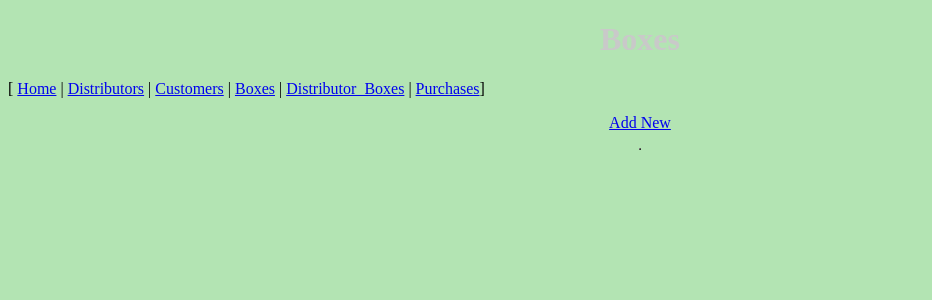
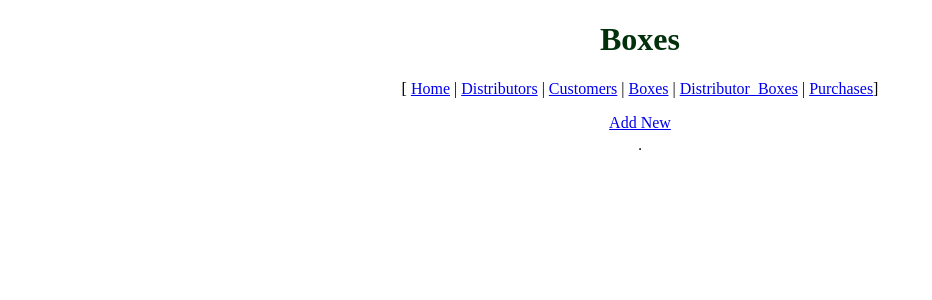
Before and after one commit to OSURandle/CS340_Group_42_Project, a Flask app: page /Boxes in a window 1280 px wide. Shown: the top 300 px of the page, without its empty margins (0-932 px from the left). Run offline with Flask 2, Linux system fonts and the light colour scheme; data that the repository does not hold is empty; some libraries are stand-ins or nearby versions.

Commit message:
Final version of cs 340 app

```diff
--- a/Webpage/app.py
+++ b/Webpage/app.py
@@ -1,4 +1,6 @@
-# This file is adapted from the people example code
+# -gkochera(March 2020) flask-starter-app(Version 1.0) [Github Repo Source Code] https://github.com/osu-cs340-ecampus/flask-  starter-app.git
+# - citation scope: bsg_people_app module
+#  - Originality: Based on the CS 340 bsg_people_app starter code with exception of contents of the bsg_people_app
 from flask import Flask, render_template, json, redirect
 from flask_mysqldb import MySQL
 from flask import request
--- a/Webpage/static/css/style.css
+++ b/Webpage/static/css/style.css
@@ -1,25 +1,36 @@
+<!-- w3schools(March 2020) CSS Tutorial(Version N/A) [Tutorial Source Code] https://www.w3schools.com/css/
+- citation scope: tutorials for background image, table structures, and text alignment
+- Originality: Adapted from CSS Tutorials by w3schools with exception of original variable contents -->
 body{
-    background-color: rgb(179, 228, 179);
-
-}
+    background-color: white;
+    }
 h1{
-    color: rgb(201, 201, 201);
+    color: rgb(1, 48, 10);
     text-align: center;
 }
 table{
     text-align: center;
 }
+
 nav{
     text-align: center;
+    font-size: medium;
+}
 
-}
-a{
-    text-align: center;
-}
 p{
     text-align: center;
 }
+
+.centertable{
+    margin-right: auto;
+    margin-left: auto;
+}
 .center {
+    display: block;
     margin-left: auto;
     margin-right: auto;
-}
+    margin-top: 8%;
+    margin-bottom: auto;
+    width: 50%;
+    height: 50%;
+  }
--- a/Webpage/templates/Boxes.j2
+++ b/Webpage/templates/Boxes.j2
@@ -1,4 +1,6 @@
-<!-- This file is adapted from the people example code-->
+<!-- # -gkochera(March 2020) flask-starter-app(Version 1.0) [Github Repo Source Code] https://github.com/osu-cs340-ecampus/flask-  starter-app.git
+# - citation scope: bsg_people_app module
+#  - Originality: Based on the CS 340 bsg_people_app starter code with exception of contents of the bsg_people_app-->
 <!DOCTYPE html>
 <html lang="en">
 <head>
@@ -49,10 +51,10 @@
 <body onload="browseBoxes()">
     <h1>Boxes</h1>
 
-    [ <a href="Index">Home</a> | <a href="Distributors">Distributors</a> | <a href="Customers">Customers</a> | <a href="Boxes">Boxes</a> | <a href="Distributor_Boxes">Distributor_Boxes</a> | <a href = "Purchases">Purchases</a>]
+    <nav>[ <a href="Index">Home</a> | <a href="Distributors">Distributors</a> | <a href="Customers">Customers</a> | <a href="Boxes">Boxes</a> | <a href="Distributor_Boxes">Distributor_Boxes</a> | <a href = "Purchases">Purchases</a>]</nav>
     <div id="browse">
 	    <p><a href="#" onClick="newBox()">Add New</a> </p>
-	    <table border="1" cellpadding="5" class="center">
+	    <table border="1" cellpadding="5" class="centertable">
             <!-- Access data tuple passed from app.py -->
             {% if data %}
 			    <thead>
--- a/Webpage/templates/edit_Customers.j2
+++ b/Webpage/templates/edit_Customers.j2
@@ -1,4 +1,6 @@
-<!-- This file is adapted from the people example code-->
+<!-- # -gkochera(March 2020) flask-starter-app(Version 1.0) [Github Repo Source Code] https://github.com/osu-cs340-ecampus/flask-  starter-app.git
+# - citation scope: bsg_people_app module
+#  - Originality: Based on the CS 340 bsg_people_app starter code with exception of contents of the bsg_people_app-->
 <!DOCTYPE html>
 <html lang="en">
 <head>
@@ -10,7 +12,7 @@
 
 <body>
     <div>
-        <table border="1" cellpadding="5" class="center">
+        <table border="1" cellpadding="5" class="centertable">
             <caption> Editing Customer: </caption>
             <!-- Access data tuple passed from app.py -->
             {% if data %}
```
Also changed, not shown: Webpage/templates/Customers.j2 (+5 -3 lines), Webpage/templates/Distributor_Boxes.j2 (+5 -3 lines), Webpage/templates/Distributors.j2 (+5 -3 lines), Webpage/templates/Index.j2 (+8 -1 lines), Webpage/templates/Purchases.j2 (+5 -3 lines).
